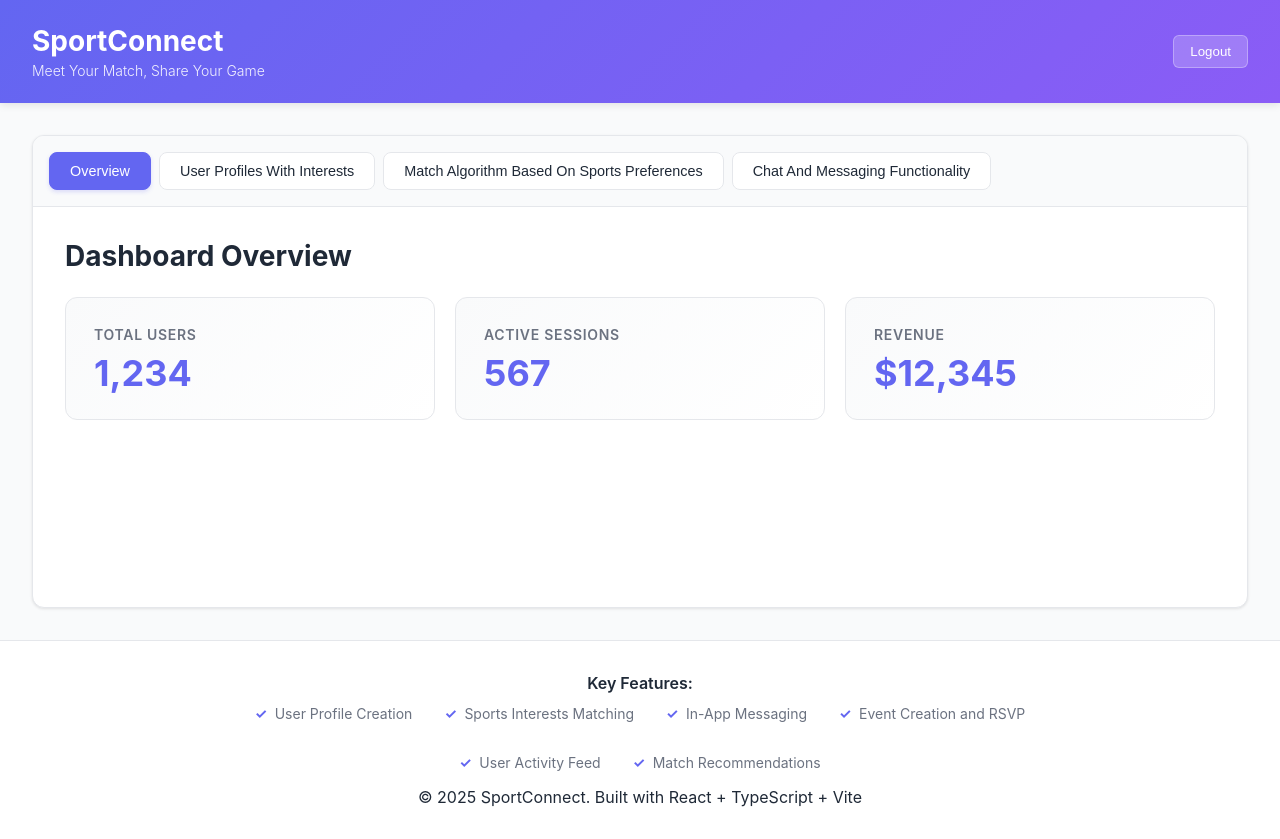
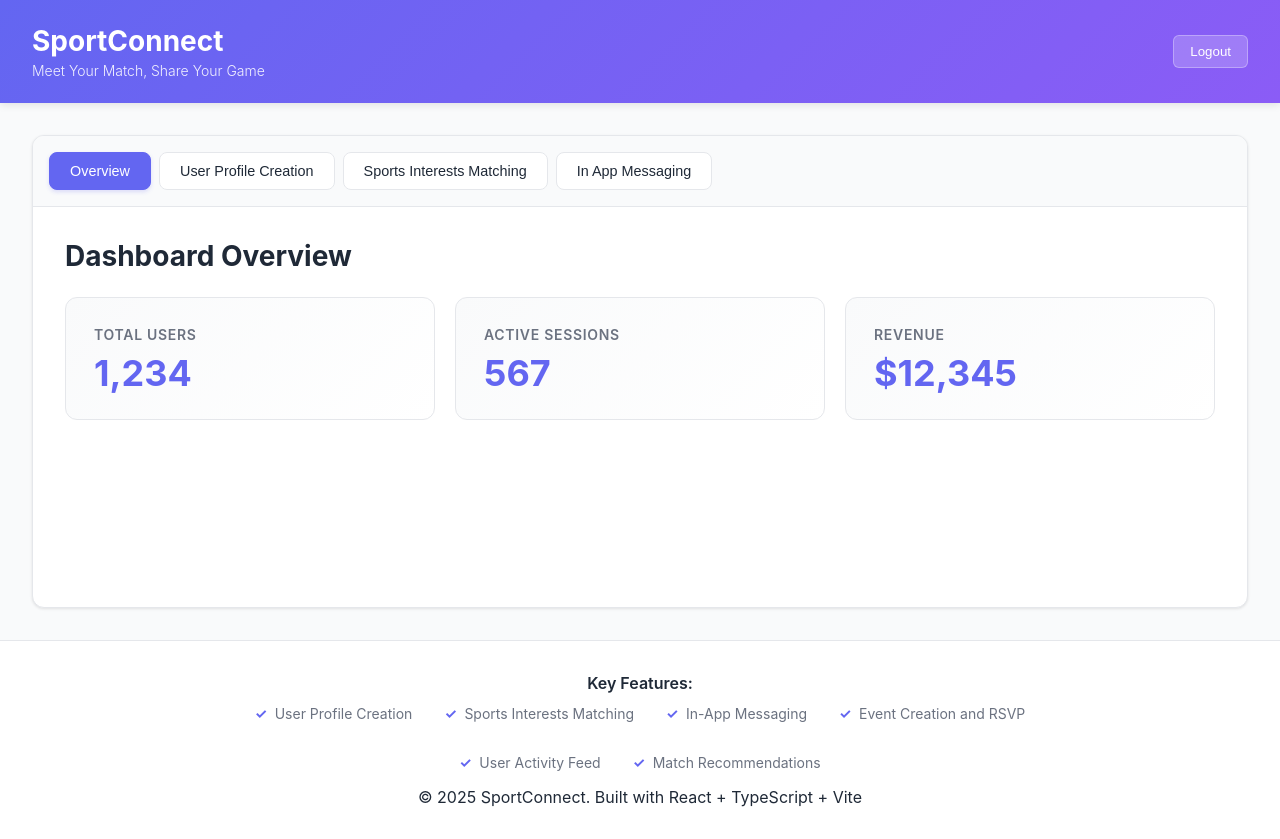
Before and after one commit to playworks93/sportconnect-landing-app, a React (Vite) app: page / in a window 1280 px wide. Both pictures are taken after typing "name@example.com", "Sample123" into the empty fields and a click on the button "Sign In". Built offline with nearby package versions, Linux system fonts and the light colour scheme.

Commit message:
Add src/components/Dashboard.tsx

```diff
--- a/src/components/Dashboard.tsx
+++ b/src/components/Dashboard.tsx
@@ -15,22 +15,22 @@ const Dashboard = (props: DashboardProps) => {
           Overview
         </button>
         <button
-          className={activeTab === 'user_profiles_with_interests' ? 'active' : ''}
-          onClick={() => setActiveTab('user_profiles_with_interests')}
+          className={activeTab === 'user_profile_creation' ? 'active' : ''}
+          onClick={() => setActiveTab('user_profile_creation')}
         >
-          User Profiles With Interests
+          User Profile Creation
         </button>
         <button
-          className={activeTab === 'match_algorithm_based_on_sports_preferences' ? 'active' : ''}
-          onClick={() => setActiveTab('match_algorithm_based_on_sports_preferences')}
+          className={activeTab === 'sports_interests_matching' ? 'active' : ''}
+          onClick={() => setActiveTab('sports_interests_matching')}
         >
-          Match Algorithm Based On Sports Preferences
+          Sports Interests Matching
         </button>
         <button
-          className={activeTab === 'chat_and_messaging_functionality' ? 'active' : ''}
-          onClick={() => setActiveTab('chat_and_messaging_functionality')}
+          className={activeTab === 'in_app_messaging' ? 'active' : ''}
+          onClick={() => setActiveTab('in_app_messaging')}
         >
-          Chat And Messaging Functionality
+          In App Messaging
         </button>
       </nav>
 
@@ -55,24 +55,24 @@ const Dashboard = (props: DashboardProps) => {
           </div>
         )}
 
-        {activeTab === 'user_profiles_with_interests' && (
+        {activeTab === 'user_profile_creation' && (
           <div className="tab-content">
-            <h2>User Profiles with Interests</h2>
-            <p>Manage your user profiles with interests here.</p>
+            <h2>User Profile Creation</h2>
+            <p>Manage your user profile creation here.</p>
           </div>
         )}
 
-        {activeTab === 'match_algorithm_based_on_sports_preferences' && (
+        {activeTab === 'sports_interests_matching' && (
           <div className="tab-content">
-            <h2>Match Algorithm Based on Sports Preferences</h2>
-            <p>Manage your match algorithm based on sports preferences here.</p>
+            <h2>Sports Interests Matching</h2>
+            <p>Manage your sports interests matching here.</p>
           </div>
         )}
 
-        {activeTab === 'chat_and_messaging_functionality' && (
+        {activeTab === 'in_app_messaging' && (
           <div className="tab-content">
-            <h2>Chat and Messaging Functionality</h2>
-            <p>Manage your chat and messaging functionality here.</p>
+            <h2>In-App Messaging</h2>
+            <p>Manage your in app messaging here.</p>
           </div>
         )}
       </div>
```
